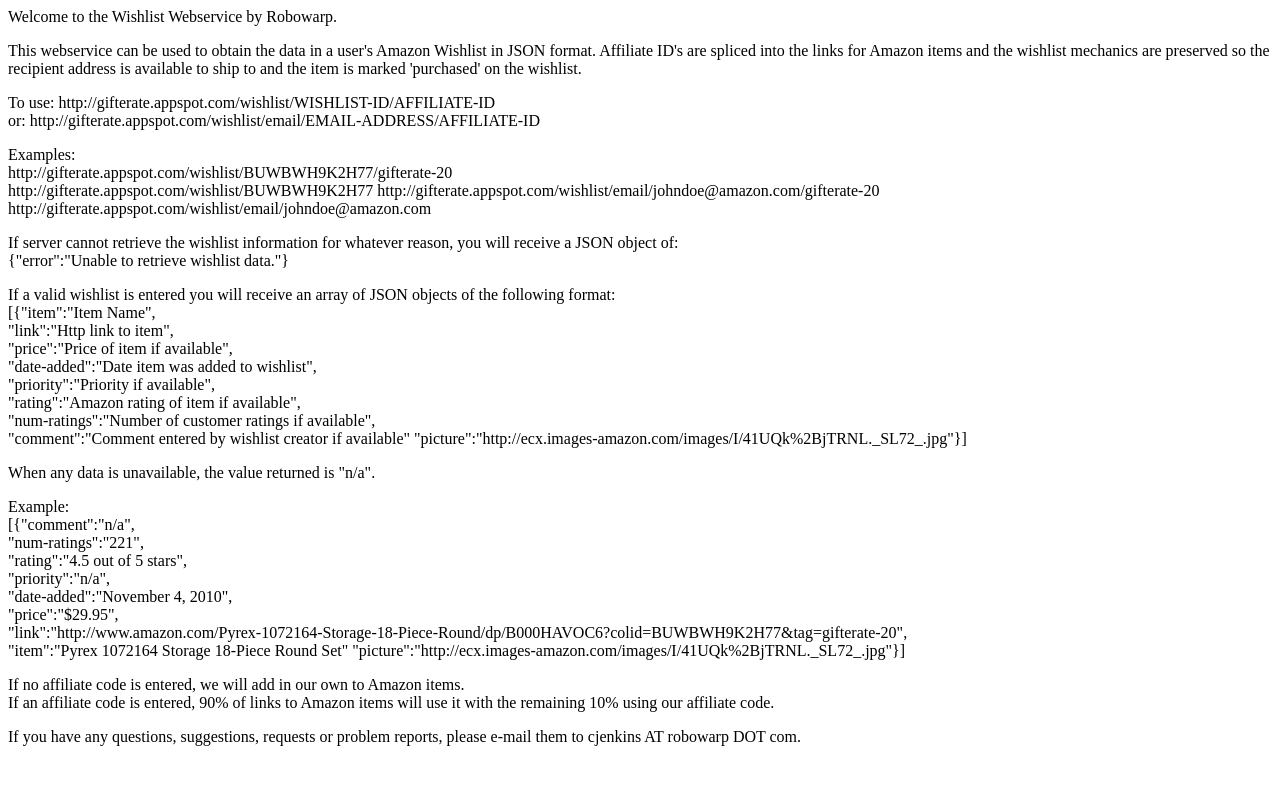
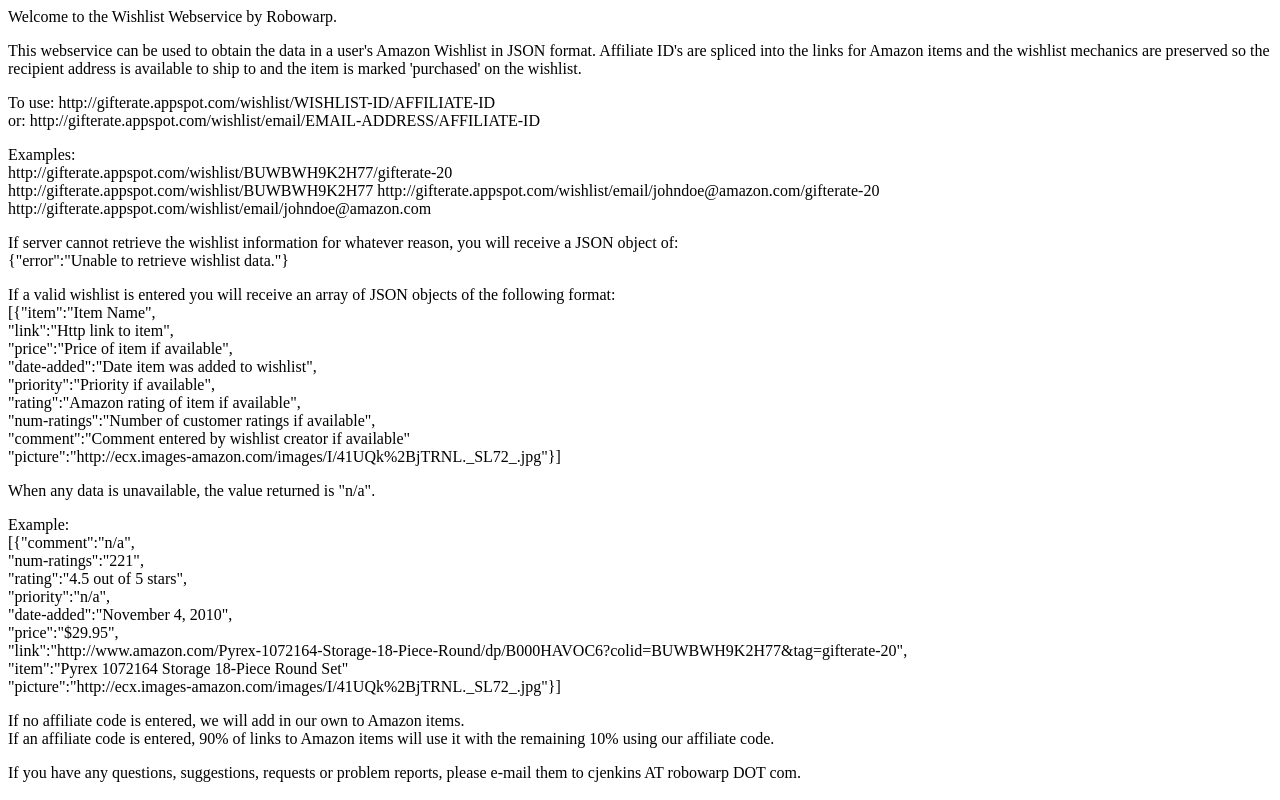
Before and after one commit to cjenkins/gifterate, a plain HTML site: page resources/index.html in a window 1280 px wide. Drawn offline with Linux system fonts and the light colour scheme.

Commit message:
Fixed up index.html (forgot <br/>)

```diff
--- a/resources/index.html
+++ b/resources/index.html
@@ -29,7 +29,7 @@
       "priority":"Priority if available",<br/>
       "rating":"Amazon rating of item if available",<br/>
       "num-ratings":"Number of customer ratings if available",<br/>
-      "comment":"Comment entered by wishlist creator if available"
+      "comment":"Comment entered by wishlist creator if available"<br/>
       "picture":"http://ecx.images-amazon.com/images/I/41UQk%2BjTRNL._SL72_.jpg"}]</p>
 
     <p>When any data is unavailable, the value returned is "n/a".</p>
@@ -42,7 +42,7 @@
       "date-added":"November 4, 2010",<br/>
       "price":"$29.95",<br/>
       "link":"http://www.amazon.com/Pyrex-1072164-Storage-18-Piece-Round/dp/B000HAVOC6?colid=BUWBWH9K2H77&tag=gifterate-20",<br/>
-      "item":"Pyrex 1072164 Storage 18-Piece Round Set"
+      "item":"Pyrex 1072164 Storage 18-Piece Round Set"<br/>
       "picture":"http://ecx.images-amazon.com/images/I/41UQk%2BjTRNL._SL72_.jpg"}]</p>
 
     <p>If no affiliate code is entered, we will add in our own to Amazon items.<br/>
```
